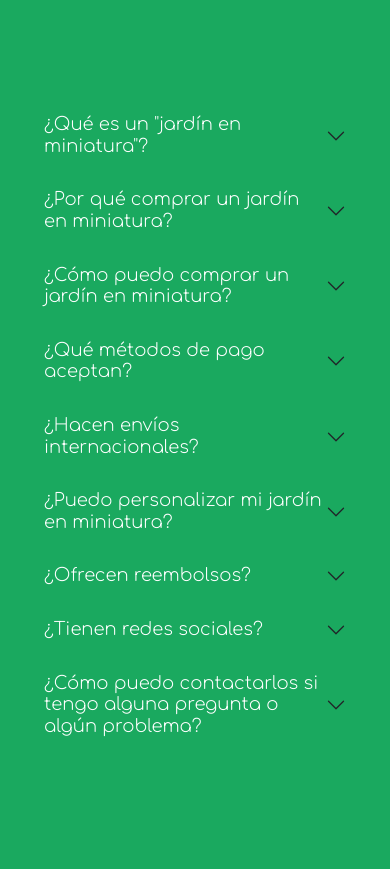
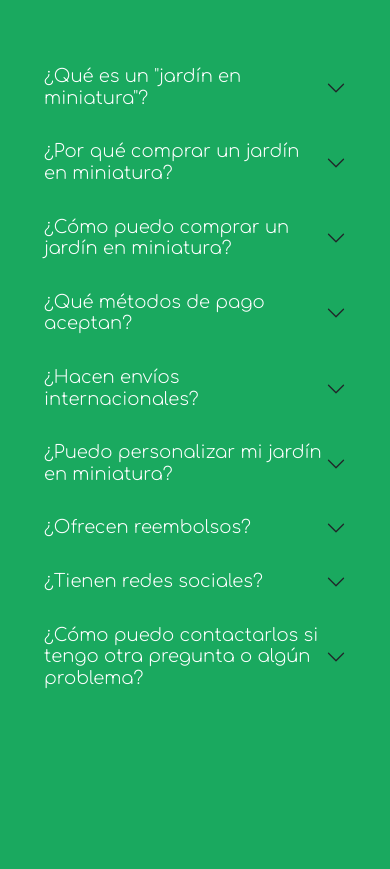
Before and after one commit to CirmiFrancis/coderhouse-desarrollo-web, a plain HTML site: page pages/faq.html in a window 390 px wide. Shown: the part 231-1100 px from the top of the page. Drawn offline with Linux system fonts and the light colour scheme.

Commit message:
Pequenio cambio en el faq.html, en resolucion baja

```diff
--- a/css/style.css
+++ b/css/style.css
@@ -353,7 +353,7 @@ header li a{
 }
 
 .faq .padding-custom{
-    padding-block: 140px;
+    padding-block: 140px 140px;
 }
 
 .faq .width-custom{
@@ -368,6 +368,10 @@ header li a{
 
 .faq .links:hover{
     color: rgba(5, 219, 1, 0.738);
+}
+
+.faq .margin-top-custom{
+    margin-top: 50px;
 }
 
 .faq .accordion-item-custom{
@@ -407,7 +411,11 @@ header li a{
 
 @media (max-width: 575.98px){
     .faq .padding-custom{
-        padding-top: 110px;
+        padding-block: 110px 240px;
+    }
+
+    .faq .margin-top-custom{
+        margin-top: 0px;
     }
 
     .faq .width-custom{
--- a/pages/faq.html
+++ b/pages/faq.html
@@ -65,7 +65,7 @@
 
         <div class="accordion accordion-flush py-5" id="accordionFlush">
 
-          <div class="accordion-item accordion-item-custom mt-5">
+          <div class="accordion-item accordion-item-custom margin-top-custom">
             <h2 class="accordion-header accordion-header-custom" id="flush-headingOne">
             <button class="accordion-button accordion-button-custom collapsed" type="button" data-bs-toggle="collapse" data-bs-target="#flush-collapseOne" aria-expanded="false" aria-controls="flush-collapseOne">
                 ¿Qué es un "jardín en miniatura"?
@@ -185,7 +185,7 @@
           <div class="accordion-item accordion-item-custom">
               <h2 class="accordion-header accordion-header-custom" id="flush-headingNine">
                 <button class="accordion-button accordion-button-custom collapsed" type="button" data-bs-toggle="collapse" data-bs-target="#flush-collapseNine" aria-expanded="false" aria-controls="flush-collapseNine">
-                  ¿Cómo puedo contactarlos si tengo alguna pregunta o algún problema?
+                  ¿Cómo puedo contactarlos si tengo otra pregunta o algún problema?
                 </button>
               </h2>
 
```
